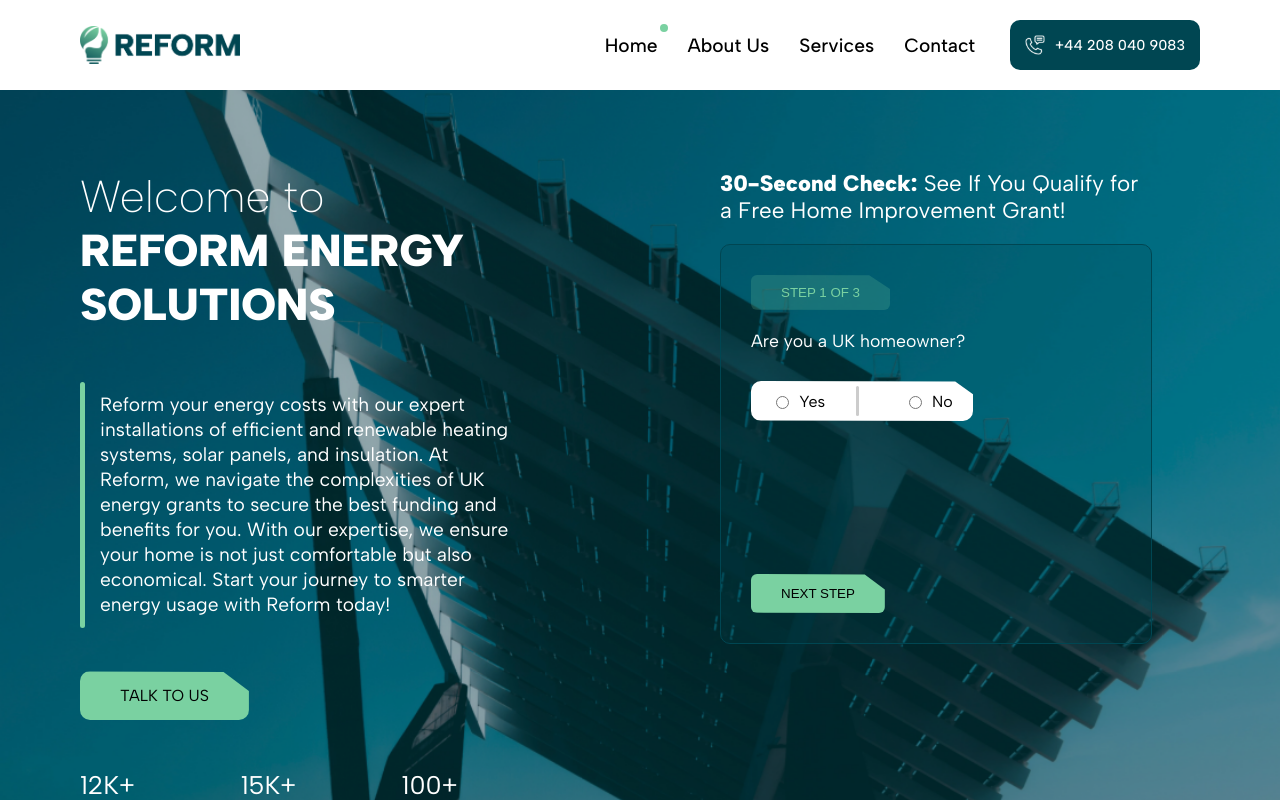
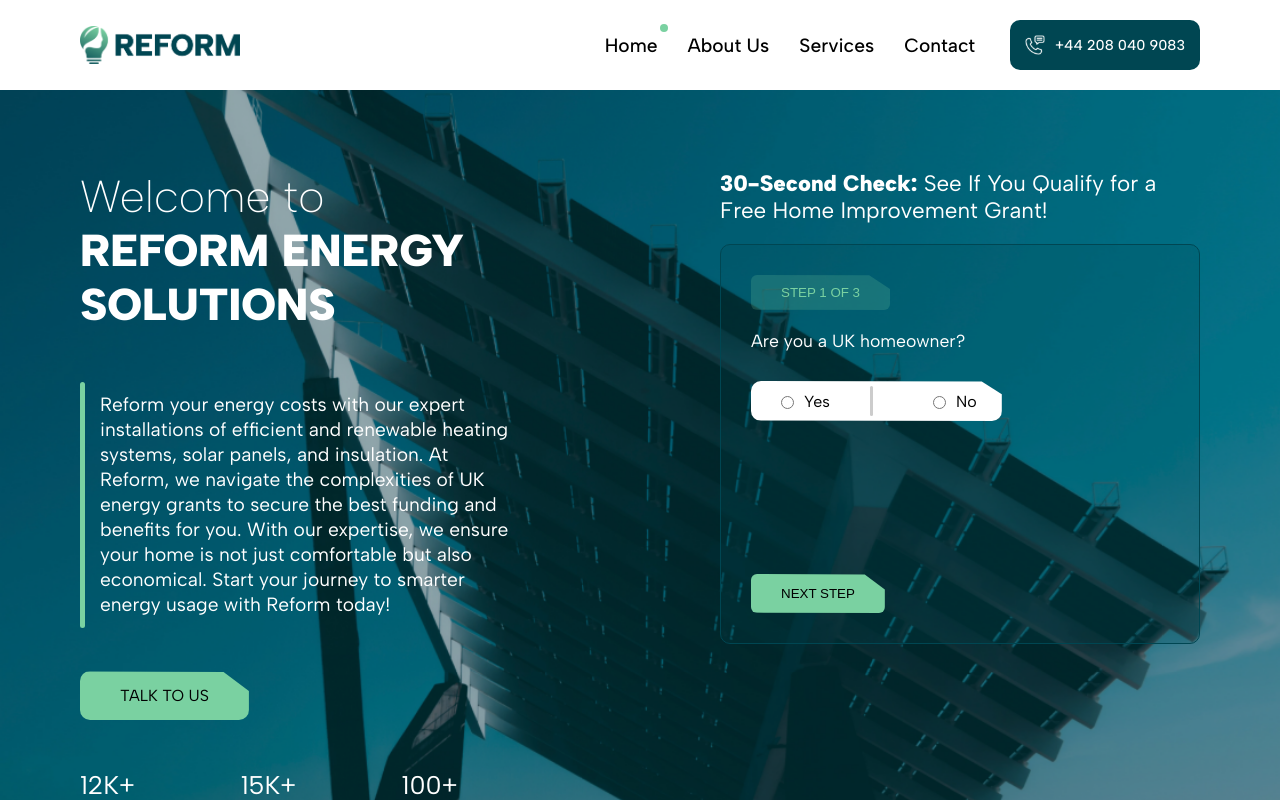
Before and after one commit to sidhu2003/reform, a React (Create React App) app: page / in a window 1280 px wide. Built offline with nearby package versions, Linux system fonts and the light colour scheme.

Commit message:
new commit

```diff
--- a/babel.config.js
+++ b/babel.config.js
@@ -1,4 +1,5 @@
 module.exports = {
-  // other Babel options
+  presets: ["@babel/preset-env", "@babel/preset-react"],
+  plugins: ["@babel/plugin-transform-react-jsx"],
   ignore: ["**/*.svg"],
 };
--- a/src/components/Welcome/Questions/styles.module.css
+++ b/src/components/Welcome/Questions/styles.module.css
@@ -17,7 +17,7 @@
   display: flex;
   flex-direction: column;
   justify-content: flex-start;
-  width: 90%;
+  width: 100%;
   margin-top: 50px;
 }
 
```
